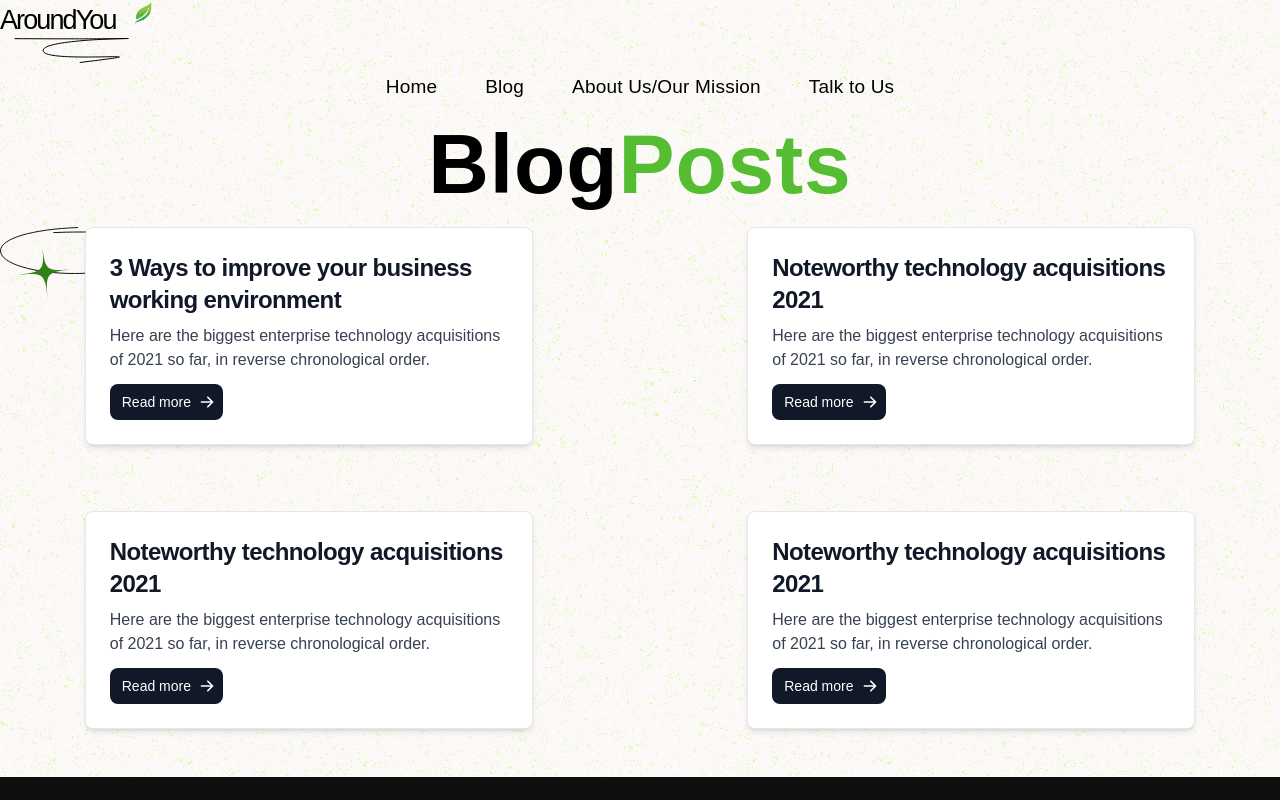
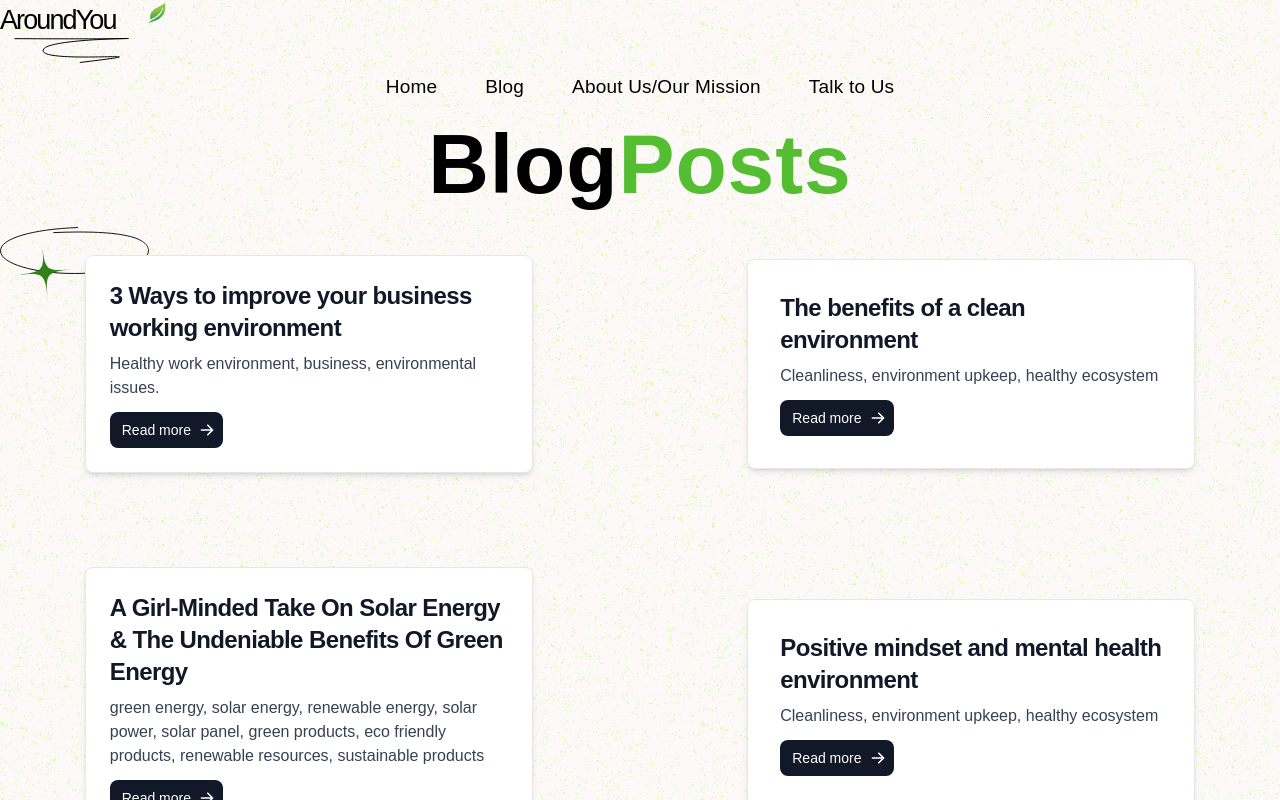
Before and after one commit to AroundYou-ng/AroundYou, a Next.js app: page /Blog in a window 1280 px wide. Shown: the top 800 px of the page. Built offline with nearby package versions, Linux system fonts and the light colour scheme; a web font is replaced by a local one.

Commit message:
Done with bog contents

```diff
--- a/components/About.js
+++ b/components/About.js
@@ -34,10 +34,10 @@ export default function About(){
         </div>
         <div className={styles.footer2}>
             <form className={styles.form}  onSubmit={handleSubmit}>
-                <input className={styles.name_form} type="name" maxLength="32"
+                <input className={styles.name_form} placeholder="Enter your name" type="name" maxLength="32"
                    onChange={(e) => setUsername({ ...username, name: e.target.value })} />
                 <br />
-                <input className={styles.email_form} type="email"
+                <input className={styles.email_form} placeholder="Email address goes here!" type="email"
                  onChange={(e) => setEmail({ ...email, email: e.target.value })}/>
                 <br />
                 <button type="submit" className={styles.button}>Send</button>
--- a/components/Header.js
+++ b/components/Header.js
@@ -21,7 +21,6 @@ export default function Header(){
           className={styles.logo}
         />
       </header>
-
       <nav className={styles.navigation}>
         <ul className={styles.navbar}>
           <Link className={styles.link} href="/">
--- a/package.json
+++ b/package.json
@@ -20,6 +20,8 @@
     "next": "13.0.5",
     "react": "18.2.0",
     "react-dom": "18.2.0",
+    "react-responsive": "^9.0.2",
+    "react-toggle": "^4.1.3",
     "remark-frontmatter": "^4.0.1",
     "remark-mdx-frontmatter": "^2.1.1",
     "typed.js": "^2.0.12"
--- a/pages/Blog.js
+++ b/pages/Blog.js
@@ -44,8 +44,7 @@ export default function Blog() {
             </h5>
           </a>
           <p className="mb-3 font-normal text-gray-700 dark:text-gray-400">
-            Here are the biggest enterprise technology acquisitions of 2021 so
-            far, in reverse chronological order.
+          Healthy work environment, business, environmental issues.
           </p>
           <Link
             href="/post/ecosystem"
@@ -75,20 +74,19 @@ export default function Blog() {
         />
 
         <div
-          className="max-w-md  p-6 bg-white border border-gray-200 rounded-lg shadow-md dark:bg-gray-800 dark:border-gray-700"
+          className="max-w-md  p-8 bg-white border border-gray-200 rounded-lg shadow-md dark:bg-gray-800 dark:border-gray-700"
           data-aos="zoom-in-up"
         >
           <a href="#">
             <h5 className="mb-2 text-2xl font-bold tracking-tight text-gray-900 dark:text-white">
-              Noteworthy technology acquisitions 2021
+            The benefits of a clean environment
             </h5>
           </a>
           <p className="mb-3 font-normal text-gray-700 dark:text-gray-400">
-            Here are the biggest enterprise technology acquisitions of 2021 so
-            far, in reverse chronological order.
+          Cleanliness, environment upkeep, healthy ecosystem
           </p>
           <a
-            href="#"
+            href="/post/clean-environment"
             className="inline-flex items-center px-3 py-2 text-sm font-medium text-center text-white bg-gray-900 rounded-lg hover:bg-green-800 focus:ring-4 focus:outline-none focus:ring-blue-300 dark:bg-green-600 dark:hover:bg-green-700 dark:focus:ring-green-800"
           >
             Read more
@@ -114,15 +112,14 @@ export default function Blog() {
         >
           <a href="#">
             <h5 className="mb-2 text-2xl font-bold tracking-tight text-gray-900 dark:text-white">
-              Noteworthy technology acquisitions 2021
+            A Girl-Minded Take On Solar Energy & The Undeniable Benefits Of Green Energy
             </h5>
           </a>
           <p className="mb-3 font-normal text-gray-700 dark:text-gray-400">
-            Here are the biggest enterprise technology acquisitions of 2021 so
-            far, in reverse chronological order.
+          green energy, solar energy, renewable energy, solar power, solar panel, green products, eco friendly products, renewable resources, sustainable products
           </p>
           <a
-            href="#"
+            href="/post/green-world-solar-energy"
             className="inline-flex items-center px-3 py-2 text-sm font-medium text-center text-white bg-gray-900 rounded-lg hover:bg-green-800 focus:ring-4 focus:outline-none focus:ring-blue-300 dark:bg-green-600 dark:hover:bg-green-700 dark:focus:ring-green-800"
           >
             Read more
@@ -143,20 +140,19 @@ export default function Blog() {
         </div>
 
         <div
-          className="max-w-md p-6 bg-white border border-gray-200 rounded-lg shadow-md dark:bg-gray-800 dark:border-gray-700"
+          className="max-w-md p-8 bg-white border border-gray-200 rounded-lg shadow-md dark:bg-gray-800 dark:border-gray-700"
           data-aos="zoom-in-down"
         >
           <a href="#">
             <h5 className="mb-2 text-2xl font-bold tracking-tight text-gray-900 dark:text-white">
-              Noteworthy technology acquisitions 2021
+            Positive mindset and mental health environment
             </h5>
           </a>
           <p className="mb-3 font-normal text-gray-700 dark:text-gray-400">
-            Here are the biggest enterprise technology acquisitions of 2021 so
-            far, in reverse chronological order.
+          Cleanliness, environment upkeep, healthy ecosystem
           </p>
           <a
-            href="#"
+            href="/post/mental-health-positive-mindset"
             className="inline-flex items-center px-3 py-2 text-sm font-medium text-center text-white bg-gray-900 rounded-lg hover:bg-green-800 focus:ring-4 focus:outline-none focus:ring-blue-300 dark:bg-green-600 dark:hover:bg-green-700 dark:focus:ring-green-800"
           >
             Read more
--- /dev/null
+++ b/styles/DarkMode.css
@@ -0,0 +1,4 @@
+:root{
+    --font-color: rgb(158, 158, 158) !important;
+    --bg-image:url(../public/nnnoiseDark.svg);
+}
--- a/styles/Home.module.css
+++ b/styles/Home.module.css
@@ -21,9 +21,6 @@
 
 
 
-
-
-
 /* NAVBAR  */
 
 .header{
@@ -36,7 +33,7 @@
 .logo{
   position: absolute;
   top: -0.4em;
-  left: 4.2em;
+  left: 4.7em;
   background-color: transparent;
 }
 
--- a/styles/globals.css
+++ b/styles/globals.css
@@ -3,6 +3,11 @@
 @tailwind base;
 @tailwind components;
 @tailwind utilities;
+
+html{
+  --primaryBackgroundColor: white;
+  --primaryTextColor: black;
+}
 
 html,
 body {
@@ -17,7 +22,7 @@ body {
 
 
 
-/*
+
 @media (prefers-color-scheme: dark){
 
   *,html,body{
@@ -25,4 +30,4 @@ body {
   background-image: url(../public/nnnoiseDark.svg);
 
   }
-}  */
+}
```
Also changed, not shown: styles/AboutandMission.module.css (+8 -0 lines), styles/about.module.css (+4 -3 lines), 1 other file (tests, documents, lock files or other folders).
